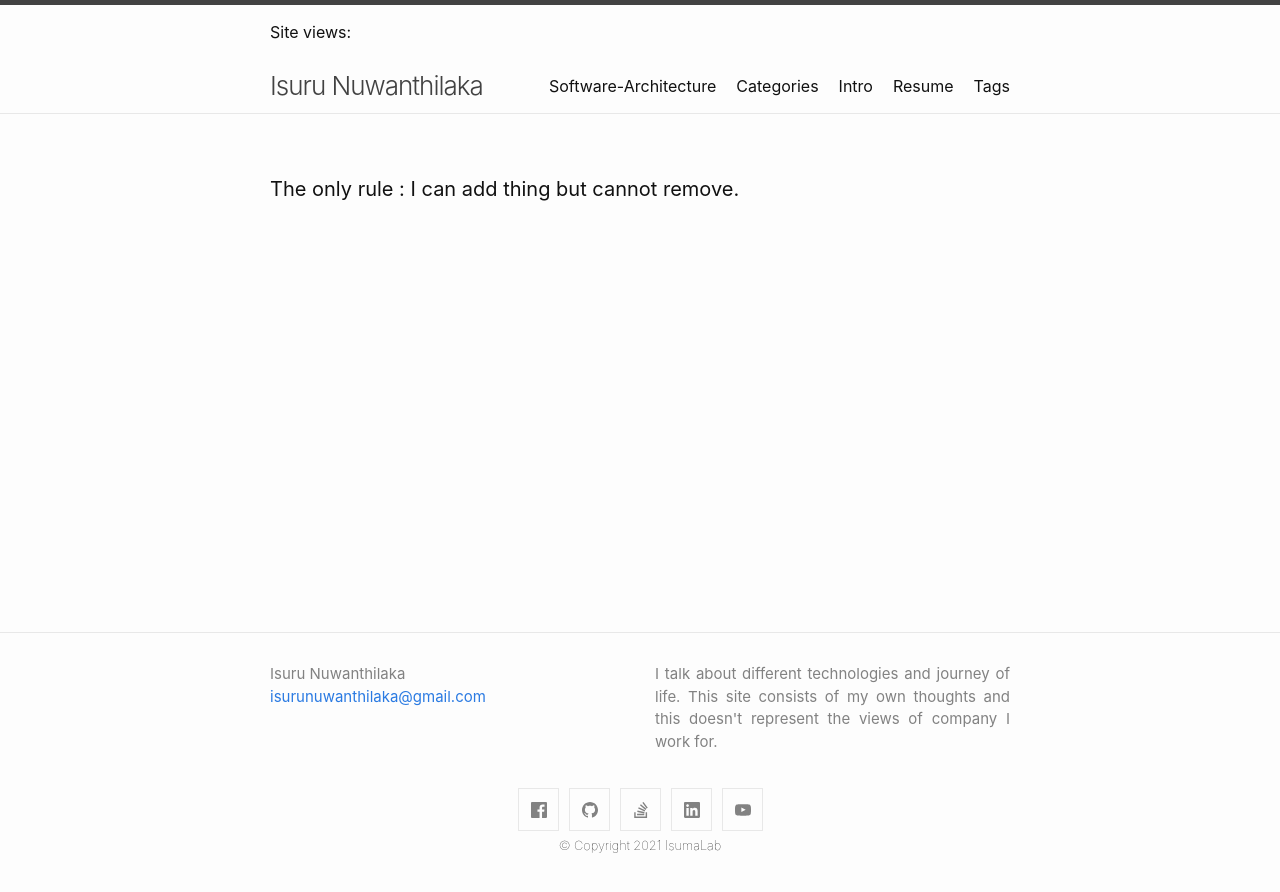
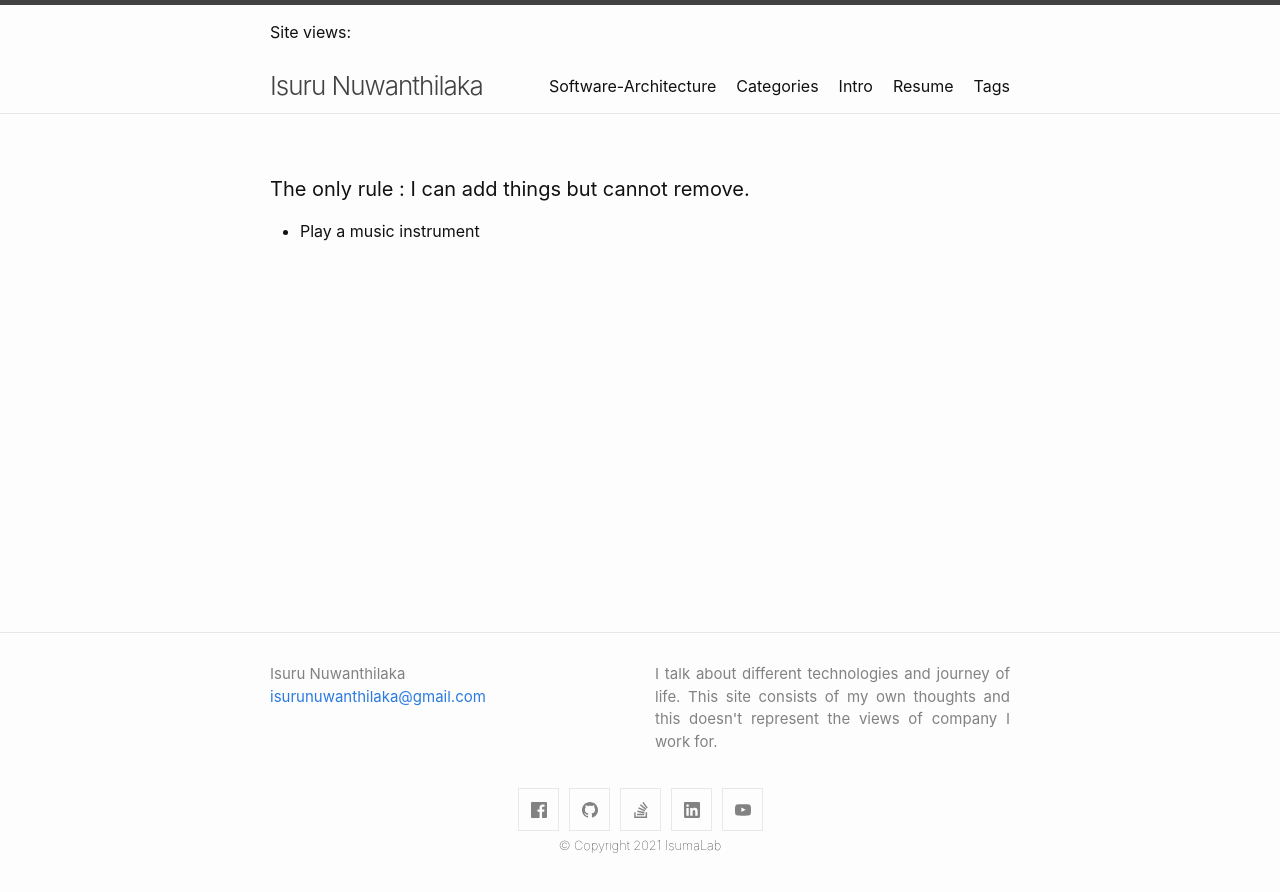
Before and after one commit to isurunuwanthilaka/isurunuwanthilaka.github.io, a Jekyll site: the page built from docs/bucket-list.md, in a window 1280 px wide. Shown: the top 892 px of the page. Built offline with Jekyll 4.4.1, drawn with Linux system fonts in a browser that asks for light colours; nearby versions of some CDN libraries; our own code applies the rules of GitHub Pages for plain Markdown files; comment, search, counter and statistics services are not loaded.

Commit message:
update bucket list

```diff
--- a/docs/bucket-list.md
+++ b/docs/bucket-list.md
@@ -1,2 +1,4 @@
 
-#### The only rule : I can add thing but cannot remove.
+#### The only rule : I can add things but cannot remove.
+
+* Play a music instrument
```
